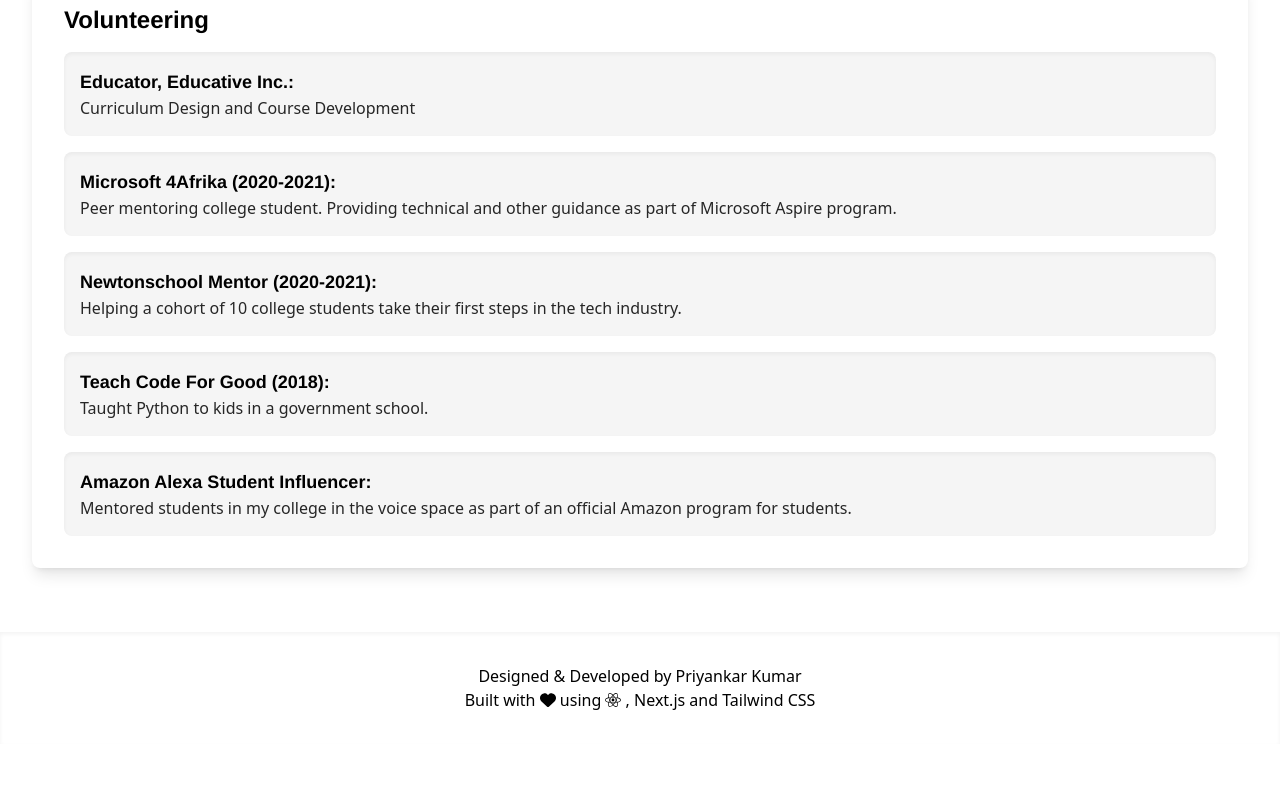
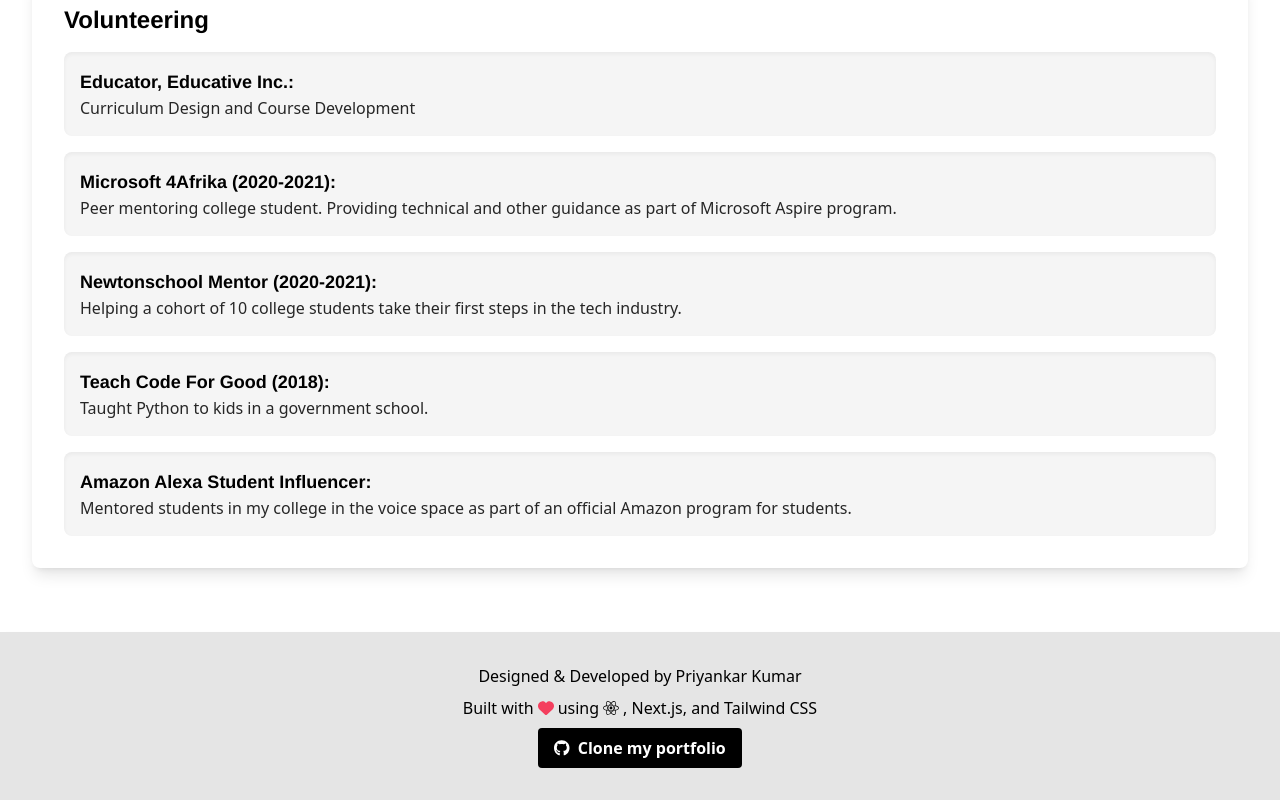
Before and after one commit to priyankark/PriyankarKumarPortfolio, a Next.js app: page / in a window 1280 px wide. Shown: the part 5156-5956 px from the top of the page. Before the commit the page ends 5900 px from the top, so only its background shows below. Built offline with nearby package versions, Linux system fonts and the light colour scheme.

Commit message:
Footer improvement

```diff
--- a/components/Footer.tsx
+++ b/components/Footer.tsx
@@ -1,15 +1,32 @@
 import * as React from 'react';
 import { FontAwesomeIcon } from '@fortawesome/react-fontawesome';
-import { faHeart} from '@fortawesome/free-solid-svg-icons';
-import { faReact} from '@fortawesome/free-brands-svg-icons';
+import { faHeart } from '@fortawesome/free-solid-svg-icons';
+import { faGithub, faReact } from '@fortawesome/free-brands-svg-icons';
 
 export const Footer = () => {
-    return <footer className="flex flex-col bg-display-100 p-8 z-10 shadow-inner">
-        <div className="mx-auto">
-            {`Designed & Developed by Priyankar Kumar`}
-        </div>
-        <div className="mx-auto">
-            <span> Built with <FontAwesomeIcon icon={faHeart}/> using  <FontAwesomeIcon icon={faReact}/> , Next.js and Tailwind CSS </span>
-        </div>
+  return (
+    <footer className="flex flex-col bg-gray-200 p-8 z-10 shadow-md">
+      <div className="mx-auto text-center">
+        <p>
+          Designed & Developed by Priyankar Kumar
+        </p>
+        <p className="mt-2">
+          Built with
+          <FontAwesomeIcon icon={faHeart} className="mx-1 text-red-500" />
+          using
+          <FontAwesomeIcon icon={faReact} className="mx-1 text-blue-500" />,
+          Next.js, and Tailwind CSS
+        </p>
+        <p className="mt-2">
+          <button
+            className="bg-blue-500 hover:bg-blue-600 text-white font-semibold py-2 px-4 rounded inline-flex items-center"
+            style={{backgroundColor: "black"}}
+          >
+            <FontAwesomeIcon icon={faGithub} className="mr-2" />
+            Clone my portfolio
+          </button>
+        </p>
+      </div>
     </footer>
-}
+  );
+};
```
